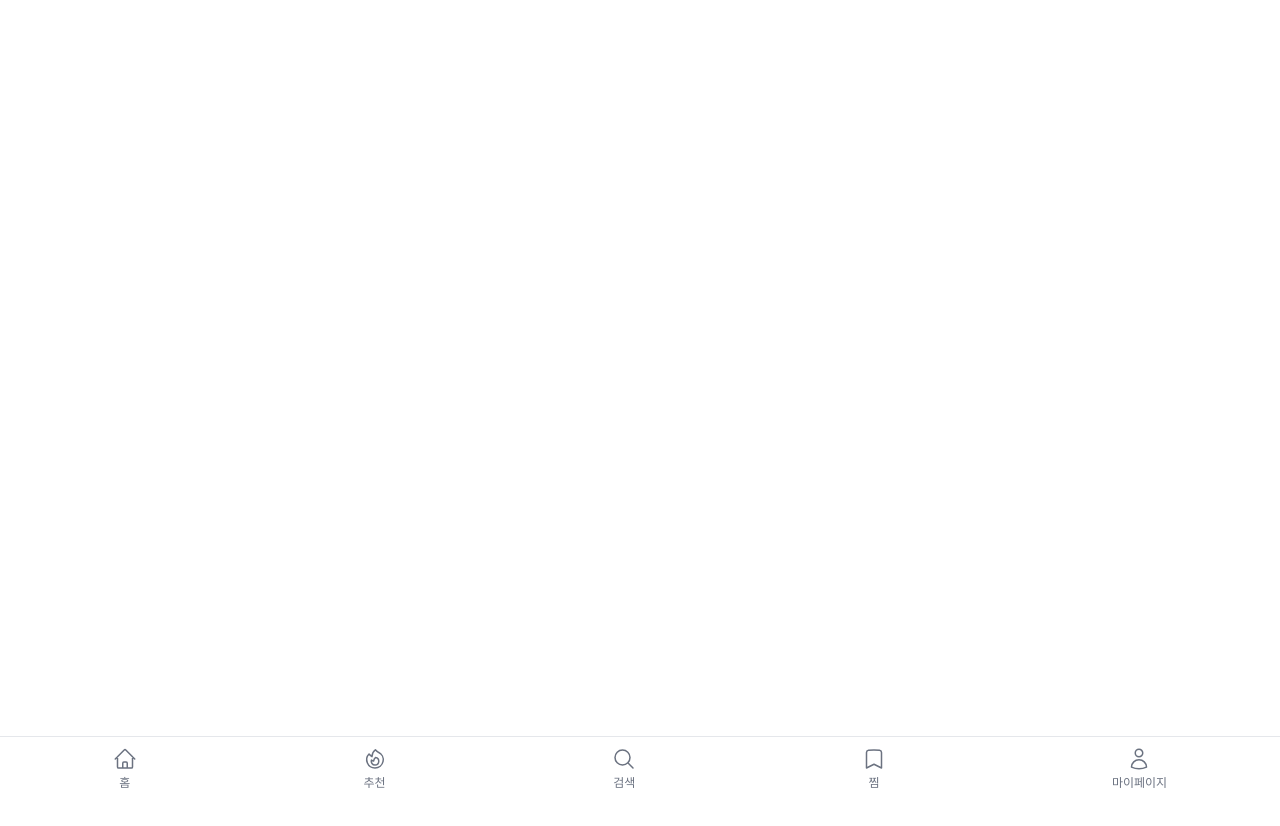
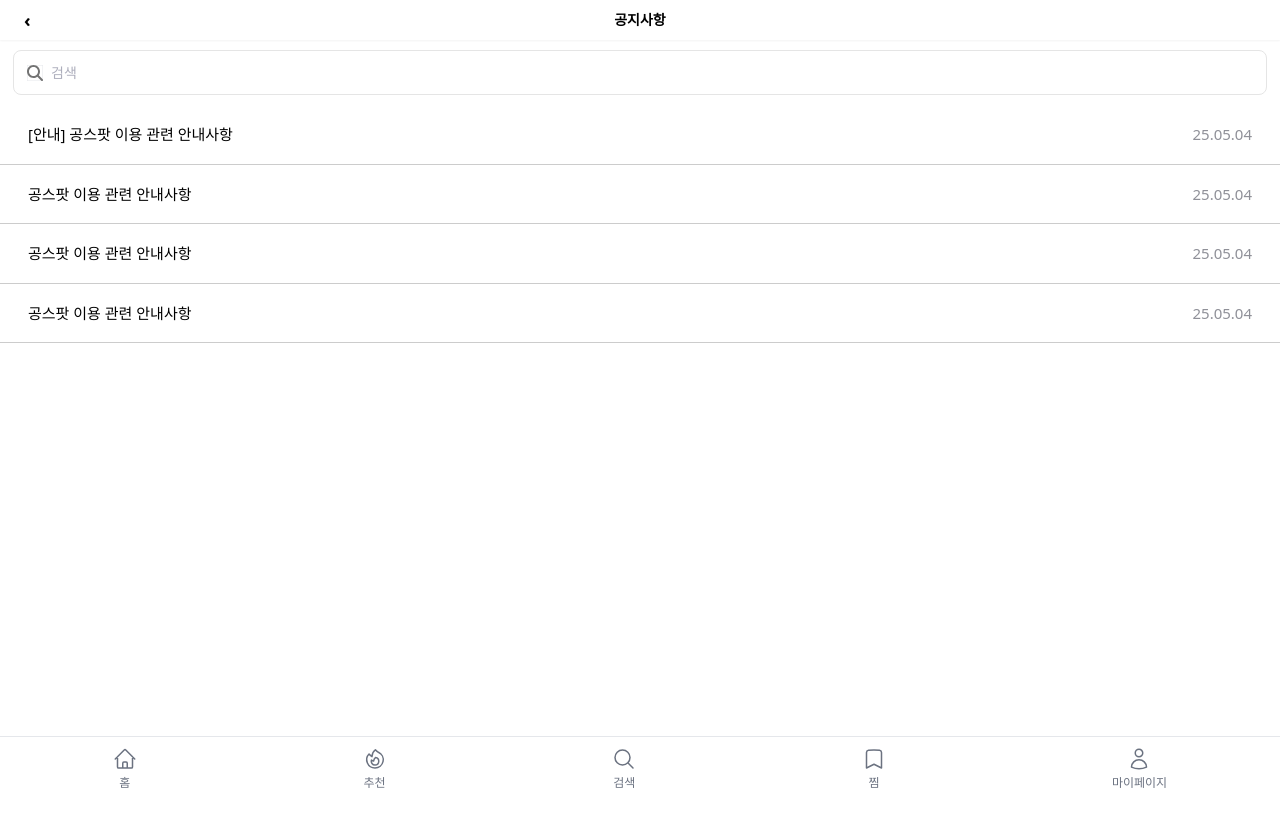
Before and after one commit to Gongspot/Gongspot_Web, a React (Vite) app: page /mypage/notice in a window 1280 px wide. Before the commit this address had no page. Shown: the top 826 px of the page. Before the commit the page ends 800 px from the top, so only its background shows below. Built offline with nearby package versions, Linux system fonts and the light colour scheme; a web font is replaced by a local one.

Commit message:
feat: 공지사항 메인 퍼블리싱

```diff
--- a/src/App.tsx
+++ b/src/App.tsx
@@ -7,6 +7,7 @@ import SearchPage from "./pages/SearchPage";
 import FavoritesPage from "./pages/FavoritesPage";
 import MyPage from "./pages/MyPage";
 import SignupPage from "./pages/SignupPage";
+import NoticePage from "./pages/NoticePage";
 
 function App() {
   return (
@@ -19,6 +20,7 @@ function App() {
           <Route path="/favorites" element={<FavoritesPage />} />
           <Route path="/mypage" element={<MyPage />} />
           <Route path="/signup" element={<SignupPage />} />
+          <Route path="/mypage/notice" element={<NoticePage />} />
         </Routes>
       </main>
 
--- /dev/null
+++ b/src/components/notice/NoticeSection.tsx
@@ -0,0 +1,40 @@
+const NoticeSection = () => {
+    return (
+        <>
+            <div
+            className="flex items-center justify-between px-[1.75rem] my-[1.125rem]
+            text-[0.938rem] text-black"
+            >
+                [안내] 공스팟 이용 관련 안내사항
+                <p className="text-[#8F9098]">25.05.04</p>
+            </div>
+            <div className="h-[0.063rem] w-full border-b border-[#CCCCCC]" />
+            <div
+            className="flex items-center justify-between px-[1.75rem] my-[1.125rem]
+            text-[0.938rem] text-black"
+            >
+                공스팟 이용 관련 안내사항
+                <p className="text-[#8F9098]">25.05.04</p>
+            </div>
+            <div className="h-[0.063rem] w-full border-b border-[#CCCCCC]" />
+            <div
+            className="flex items-center justify-between px-[1.75rem] my-[1.125rem]
+            text-[0.938rem] text-black"
+            >
+                공스팟 이용 관련 안내사항
+                <p className="text-[#8F9098]">25.05.04</p>
+            </div>
+            <div className="h-[0.063rem] w-full border-b border-[#CCCCCC]" />
+            <div
+            className="flex items-center justify-between px-[1.75rem] my-[1.125rem]
+            text-[0.938rem] text-black"
+            >
+                공스팟 이용 관련 안내사항
+                <p className="text-[#8F9098]">25.05.04</p>
+            </div>
+            <div className="h-[0.063rem] w-full border-b border-[#CCCCCC]" />
+        </>
+    );
+};
+
+export default NoticeSection;
--- /dev/null
+++ b/src/components/notice/Search.tsx
@@ -0,0 +1,20 @@
+import search from '../../assets/search.svg';
+
+const Search = () => {
+    return (
+        <div
+            className="flex items-center border border-[#E5E5E5] rounded-[0.5rem]
+            mx-[0.813rem] mt-[3.125rem] mb-[0.625rem] px-[0.813rem] py-[0.688rem]"
+        >
+            <img src={search} alt="검색" />
+            <input
+                type="text"
+                placeholder="검색"
+                className="ml-[0.5rem] w-full text-[0.875rem] text-black
+                outline-none placeholder:text-[#ADAEBC]"
+            />
+        </div>
+    );
+};
+
+export default Search;
--- /dev/null
+++ b/src/pages/NoticePage.tsx
@@ -0,0 +1,15 @@
+import TopHeader from "../components/TopHeader";
+import NoticeSection from "../components/notice/NoticeSection";
+import Search from '../components/notice/Search';
+
+const NoticePage = () => {
+  return (
+    <div className="flex flex-col h-screen w-full">
+      <TopHeader title="공지사항" backButton={true} />
+      <Search />
+      <NoticeSection />
+    </div>
+  );
+};
+
+export default NoticePage;
```
Also changed, not shown: src/assets/search.svg (added).
